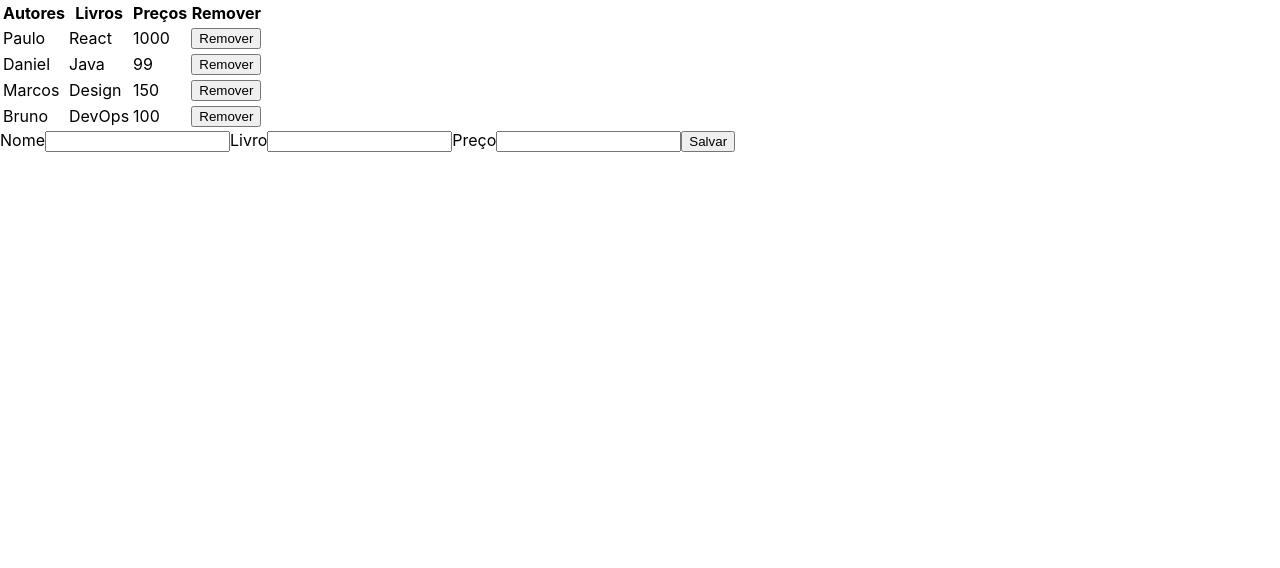
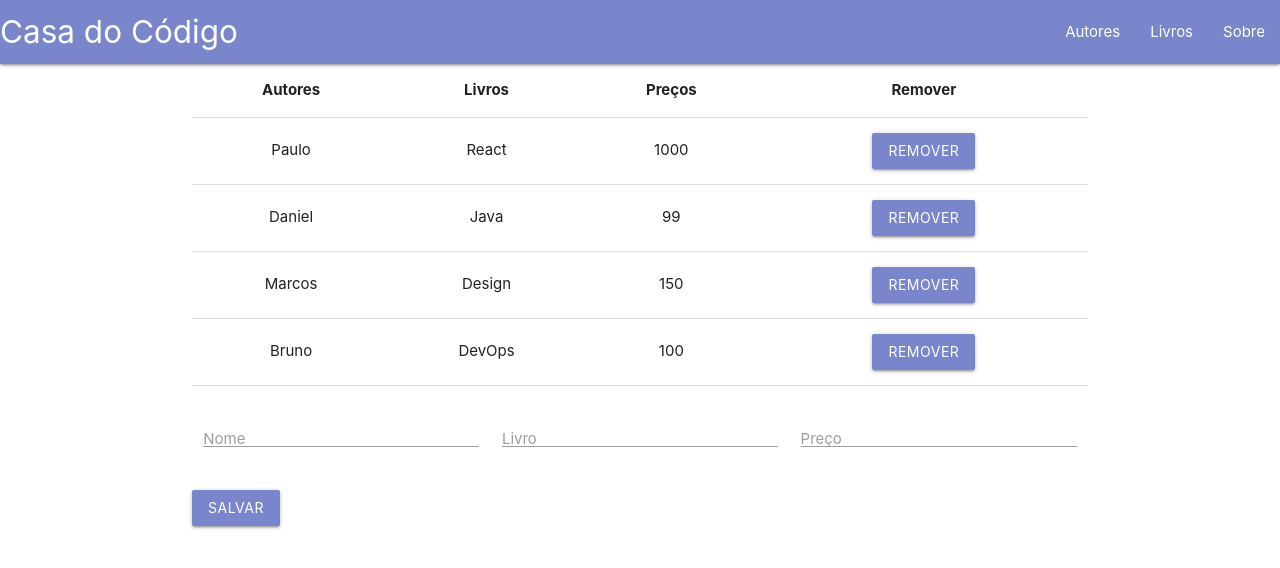
Before and after one commit to WevertonCouto/Alura-React-js, a React (Create React App) app: page / in a window 1280 px wide. Shown: the top 568 px of the page. Built offline with nearby package versions, Linux system fonts and the light colour scheme.

Commit message:
validador.js

```diff
--- a/package.json
+++ b/package.json
@@ -6,9 +6,11 @@
     "@testing-library/jest-dom": "^4.2.4",
     "@testing-library/react": "^9.5.0",
     "@testing-library/user-event": "^7.2.1",
+    "materialize-css": "^1.0.0",
     "react": "^16.13.1",
     "react-dom": "^16.13.1",
-    "react-scripts": "3.4.1"
+    "react-scripts": "3.4.1",
+    "validator": "^10.11.0"
   },
   "scripts": {
     "start": "react-scripts start",
--- a/src/App.css
+++ b/src/App.css
@@ -27,6 +27,9 @@
 .App-link {
   color: #61dafb;
 }
+.mb-10 {
+  margin-bottom: 1em;
+}
 
 @keyframes App-logo-spin {
   from {
--- a/src/App.js
+++ b/src/App.js
@@ -1,8 +1,9 @@
 import React, { Component, Fragment } from 'react';
-import './App.css';
+import 'materialize-css/dist/css/materialize.min.css';
+import Header from './Header';
 import Tabela from './Tabela';
 import Formulario from './Formulario';
-
+import './App.css';
 class App extends Component {
   state = {
     autores: [{
@@ -28,10 +29,10 @@
   };
 
   removeAutor = (index) => {
-    const {autores} = this.state;
+    const { autores } = this.state;
     this.setState(
       {
-        autores : autores.filter((autor, posAtual) => {
+        autores: autores.filter((autor, posAtual) => {
           return posAtual !== index;
         }),
       }
@@ -39,13 +40,16 @@
   }
 
   escutadorDeSubmit = autor => {
-    this.setState({ autores: [...this.state.autores, autor]})
+    this.setState({ autores: [...this.state.autores, autor] })
   }
 
   render() {
     return (<Fragment>
-      <Tabela autores={this.state.autores} removeAutor = {this.removeAutor}/>
-      <Formulario escutadorDeSubmit = {this.escutadorDeSubmit}/>
+      <Header />
+      <div className="container mb-10">
+        <Tabela autores={this.state.autores} removeAutor={this.removeAutor} />
+        <Formulario escutadorDeSubmit={this.escutadorDeSubmit} />
+      </div>
     </Fragment>);
   }
 }
--- /dev/null
+++ b/src/FormValidator.js
@@ -0,0 +1,16 @@
+import validador from 'validator';
+
+class FormValidator {
+
+    constructor (validacao) {
+        this.validacao = validacao;
+    }
+
+    valida(state) {
+        const campoValor = state[this.validacao.campo.toString()];
+        const metodoValidacao = validador[this.validacao.metodo];
+        return !(metodoValidacao(campoValor, [], state));
+    }
+}
+
+export default FormValidator;
--- a/src/Formulario.js
+++ b/src/Formulario.js
@@ -1,4 +1,5 @@
 import React, { Component } from 'react';
+import FormValidator from './FormValidator';
 
 class Formulario extends Component {
 
@@ -9,22 +10,28 @@
             livro: '',
             preco: ''
         }
-
         this.state = this.stateInicial;
+        this.validador = new FormValidator({
+            campo: 'nome',
+            metodo: 'isEmpty'
+        });
     }
 
     escutadorDeInput = event => {
         const { name, value } = event.target;
         this.setState({
-            [name] : value
+            [name]: value
         });
     }
 
-    submitFormulario = ()  => {
+    submitFormulario = () => {
+
+        if (this.validador.valida(this.state)) {
             this.props.escutadorDeSubmit(this.state);
             this.setState(
                 this.stateInicial
             )
+        }
     }
 
     render() {
@@ -32,31 +39,42 @@
         const { nome, livro, preco } = this.state;
 
         return (<form>
-            <label htmlFor="nome">Nome</label>
+            <div className="row">
+                <div className="input-field col s4">
+                    <label htmlFor="nome" className="input-field">Nome</label>
                     <input
                         id="nome"
                         type="text"
                         name="nome"
                         value={nome}
                         onChange={this.escutadorDeInput}
+                        className="validate"
                     />
-            <label htmlFor="livro">Livro</label>
+                </div>
+                <div className="input-field col s4">
+                    <label htmlFor="livro" className="input-field">Livro</label>
                     <input
                         id="livro"
                         type="text"
                         name="livro"
                         value={livro}
                         onChange={this.escutadorDeInput}
+                        className="validate"
                     />
-            <label htmlFor="preco">Preço</label>
+                </div>
+                <div className="input-field col s4">
+                    <label htmlFor="preco" className="input-field">Preço</label>
                     <input
                         id="preco"
                         type="text"
                         name="preco"
                         value={preco}
                         onChange={this.escutadorDeInput}
+                        className="validate"
                     />
-            <button type="button" onClick={this.submitFormulario}>Salvar
+                </div>
+            </div>
+            <button type="button" onClick={this.submitFormulario} className="btn waves-effects waves-light indigo lighten-2">Salvar
             </button>
         </form>);
     }
--- /dev/null
+++ b/src/Header.js
@@ -0,0 +1,18 @@
+import React from 'react';
+
+const Header = () => {
+    return (
+        <nav>
+            <div class="nav-wrapper indigo lighten-2">
+                <a href="/" class="brand-logo">Casa do Código</a>
+                <ul id="nav-mobile" class="right">
+                    <li><a href="/autores">Autores</a></li>
+                    <li><a href="/livros">Livros</a></li>
+                    <li><a href="/sobre">Sobre</a></li>
+                </ul>
+            </div>
+        </nav>
+    );
+}
+
+export default Header;
--- a/src/Tabela.js
+++ b/src/Tabela.js
@@ -19,7 +19,7 @@
                 <td>{l.nome}</td>
                 <td>{l.livro}</td>
                 <td>{l.preco}</td>
-                <td><button onClick={() => props.removeAutor(i)}>Remover</button></td>
+                <td><button onClick={() => props.removeAutor(i)} className="btn waves-effects waves-light indigo lighten-2">Remover</button></td>
             </tr>
         )
     });
@@ -33,7 +33,7 @@
 class Tabela extends Component {
     render() {
         const { autores, removeAutor } = this.props;
-        return (<table>
+        return (<table className="centered highlight">
             <TableHead />
             <TableBody autores={autores} removeAutor={removeAutor} />
         </table>);
```
Also changed, not shown: 1 other file (tests, documents, lock files or other folders). Lines whose indentation alone changed are shown as unchanged.
